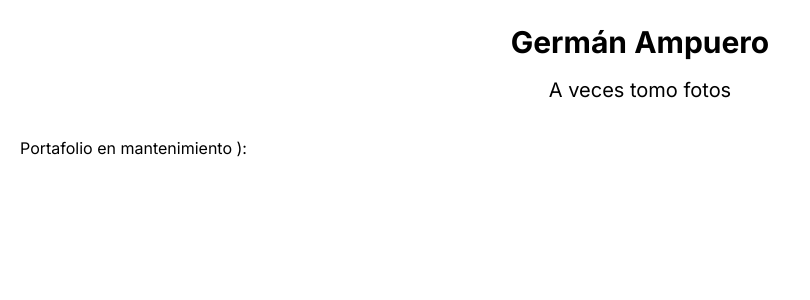
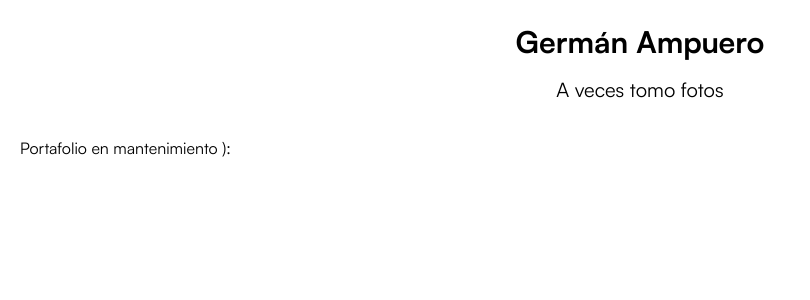
Before and after one commit to GadCoder/Portafolio-Fotos, a Next.js app: page / in a window 1280 px wide. Shown: the top 300 px of the page, without its empty margins (0-810 px from the left). Built offline with nearby package versions, Linux system fonts and the light colour scheme; no server answers.

Commit message:
Use Satoshi font

```diff
--- a/app/layout.tsx
+++ b/app/layout.tsx
@@ -1,7 +1,13 @@
 import "./globals.css";
-import { Inter } from "next/font/google";
+import localFont from "next/font/local";
 
-const inter = Inter({ subsets: ["latin"] });
+const satoshi = localFont({
+  src: [
+    { path: "../public/fonts/satoshi-regular.woff2", weight: "400" },
+    { path: "../public/fonts/satoshi-bold.woff2", weight: "700" },
+  ],
+  display: "swap",
+});
 
 export const metadata = {
   title: "Portafolio fotográfico",
@@ -18,7 +24,7 @@ export default function RootLayout({
 }) {
   return (
     <html lang="es">
-      <body className={inter.className}>{children}</body>
+      <body className={satoshi.className}>{children}</body>
     </html>
   );
 }
--- a/tailwind.config.js
+++ b/tailwind.config.js
@@ -16,7 +16,7 @@ module.exports = {
           'conic-gradient(from 180deg at 50% 50%, var(--tw-gradient-stops))',
       },
       fontFamily: {
-        sans: ['Inter var', ...defaultTheme.fontFamily.sans],
+        sans: ['Satoshi', ...defaultTheme.fontFamily.sans],
       },
     },
   },
```
Also changed, not shown: public/fonts/satoshi-bold.woff2 (added), public/fonts/satoshi-regular.woff2 (added).
